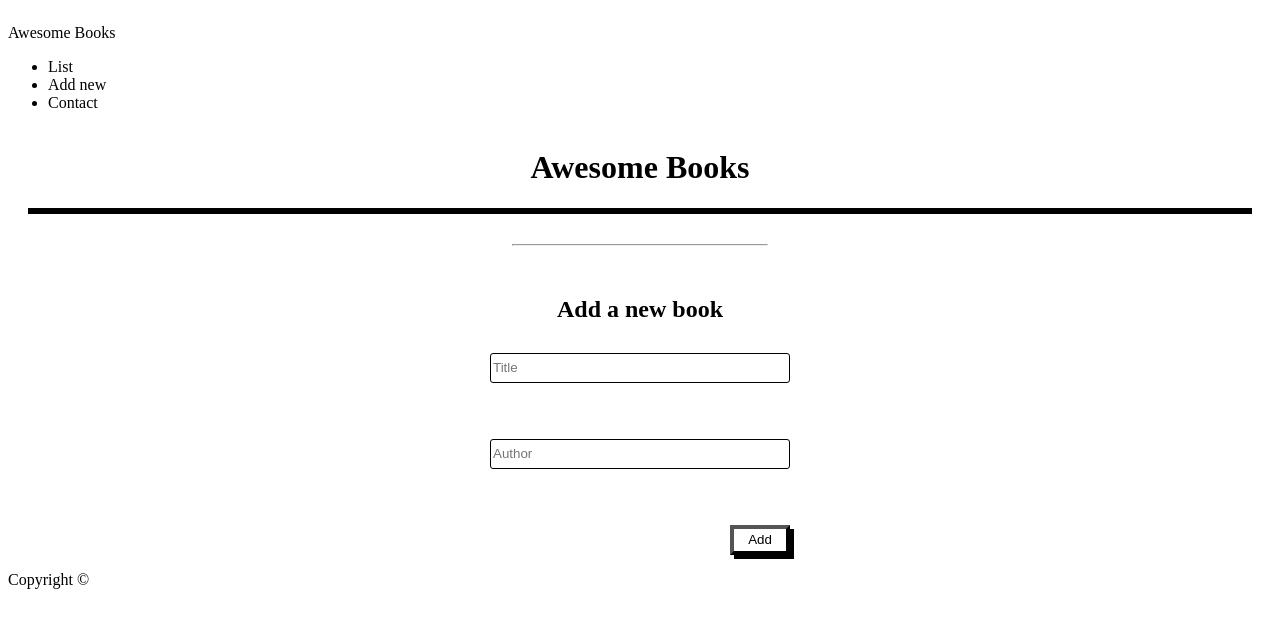
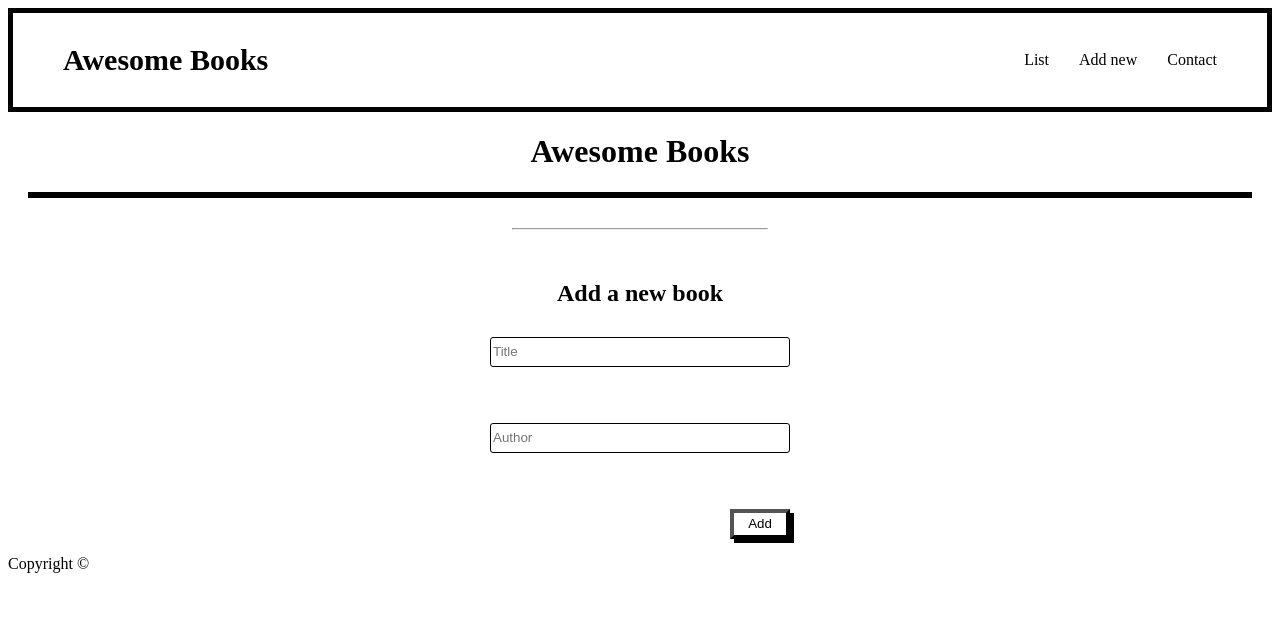
Before and after one commit to OscarFMdev/awesomeBooks, a website: page index.html in a window 1280 px wide. Drawn offline with Linux system fonts and the light colour scheme.

Commit message:
Add navigation styles

```diff
--- a/index.html
+++ b/index.html
@@ -12,10 +12,10 @@
   <section class="nav-container">
     <p class="logo">Awesome Books</p>
     <nav>
-      <ul>
-        <li>List</li>
-        <li>Add new</li>
-        <li>Contact</li>
+      <ul class="navigation-options">
+        <li><a href="#">List</a></li>
+        <li><a href="#">Add new</a></li>
+        <li><a href="#">Contact</a></li>
       </ul>
     </nav>
   </section>
--- a/styles.css
+++ b/styles.css
@@ -15,6 +15,31 @@
 
 body > h1 {
   align-self: center;
+}
+
+.nav-container {
+  display: flex;
+  justify-content: space-between;
+  align-items: center;
+  border: 5px solid black;
+}
+
+.nav-container .logo {
+  font-size: 20px;
+  font-weight: bolder;
+  margin-left: 50px;
+}
+
+.navigation-options {
+  list-style: none;
+  display: flex;
+  column-gap: 30px;
+  margin-right: 50px;
+}
+
+li a {
+  text-decoration: none;
+  color: black;
 }
 
 .book-list {
@@ -85,6 +110,10 @@
 }
 
 @media only screen and (min-width: 768px) {
+  .nav-container .logo {
+    font-size: 30px;
+  }
+
   .book-info {
     font-size: 20px;
   }
```
